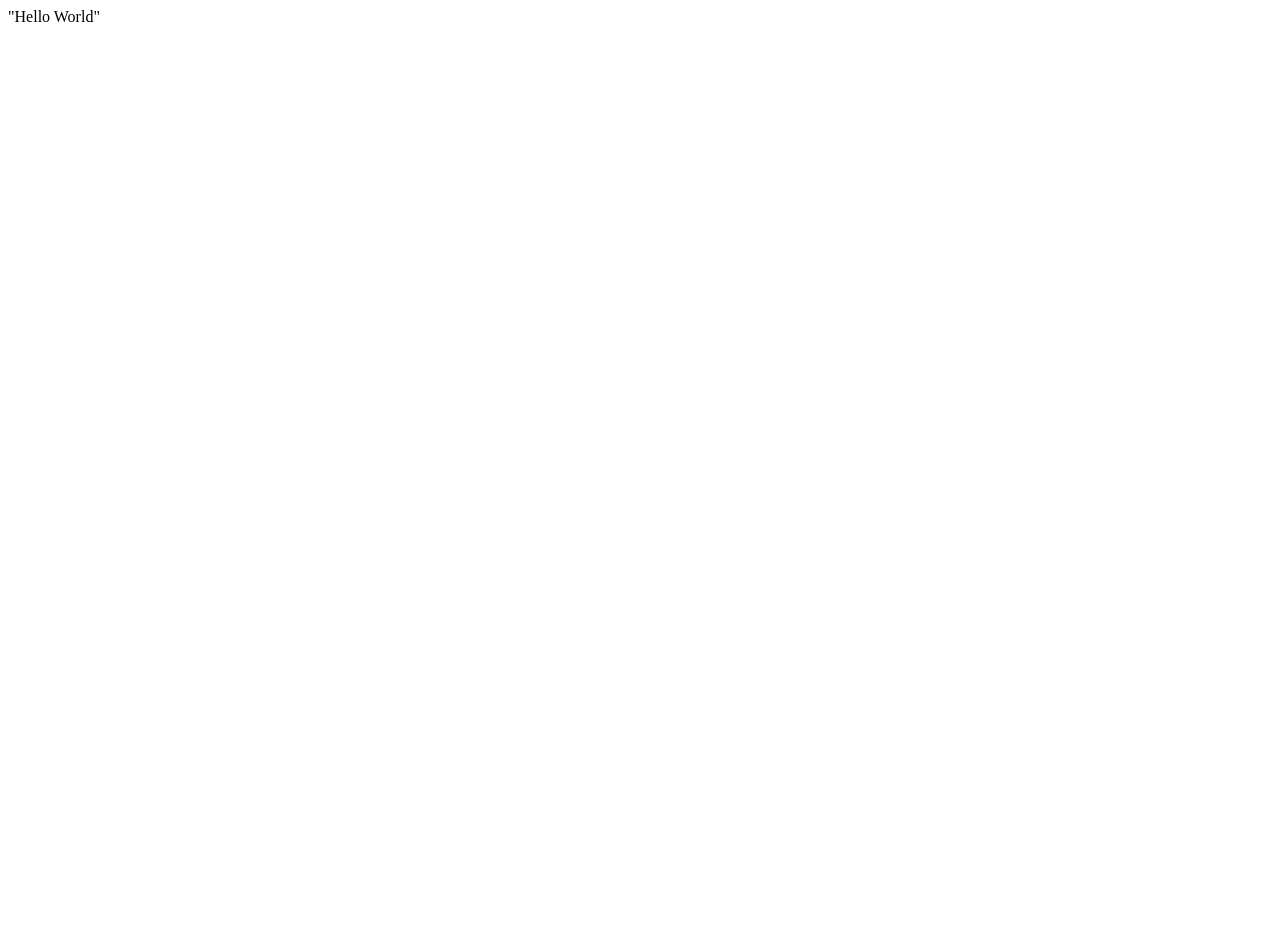
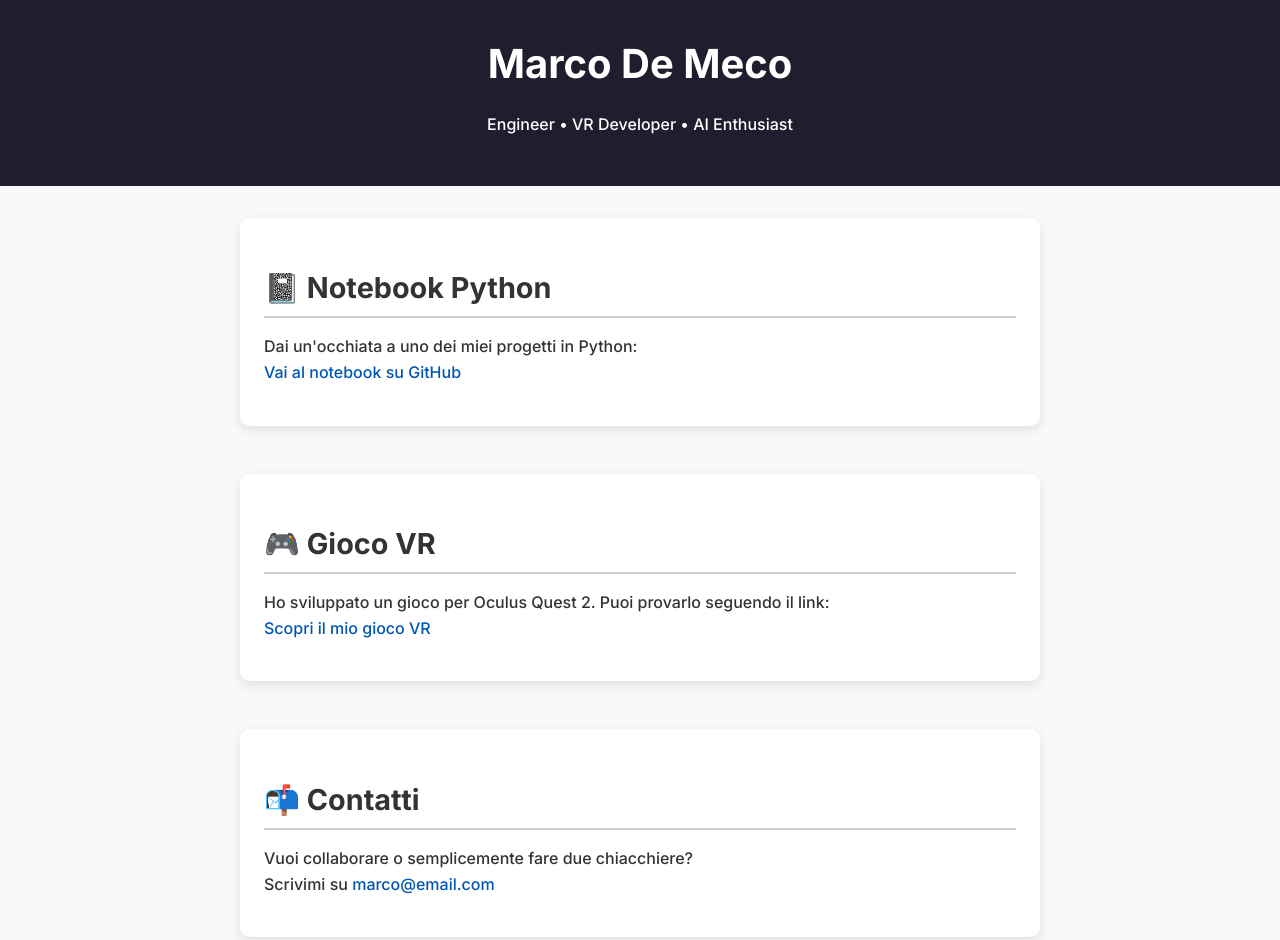
Before and after one commit to MarcoDeMeco/marcodemeco.github.io, a plain HTML site: page index.html in a window 1280 px wide. Shown: the top 940 px of the page. Before the commit the page ends 800 px from the top, so only its background shows below. Drawn offline with Linux system fonts and the light colour scheme.

Commit message:
second commit

```diff
--- a/index.html
+++ b/index.html
@@ -1 +1,89 @@
-"Hello World"
+<!DOCTYPE html>
+<html lang="it">
+<head>
+  <meta charset="UTF-8" />
+  <meta name="viewport" content="width=device-width, initial-scale=1.0" />
+  <title>Marco De Meco – Portfolio</title>
+  <link href="https://fonts.googleapis.com/css2?family=Inter:wght@300;500;700&display=swap" rel="stylesheet">
+  <style>
+    body {
+      font-family: 'Inter', sans-serif;
+      margin: 0;
+      background-color: #f9f9f9;
+      color: #333;
+      line-height: 1.6;
+    }
+    header {
+      background-color: #1e1e2f;
+      color: white;
+      padding: 2rem 1rem;
+      text-align: center;
+    }
+    h1 {
+      margin: 0;
+      font-size: 2.5rem;
+    }
+    main {
+      max-width: 800px;
+      margin: auto;
+      padding: 2rem 1rem;
+    }
+    section {
+      margin-bottom: 3rem;
+    }
+    h2 {
+      font-size: 1.8rem;
+      border-bottom: 2px solid #ccc;
+      padding-bottom: 0.3rem;
+      margin-bottom: 1rem;
+    }
+    a {
+      color: #0056b3;
+      text-decoration: none;
+    }
+    a:hover {
+      text-decoration: underline;
+    }
+    .card {
+      background-color: white;
+      padding: 1.5rem;
+      border-radius: 10px;
+      box-shadow: 0 4px 12px rgba(0,0,0,0.1);
+    }
+  </style>
+</head>
+<body>
+  <header>
+    <h1>Marco De Meco</h1>
+    <p>Engineer • VR Developer • AI Enthusiast</p>
+  </header>
+
+  <main>
+    <section class="card">
+      <h2>📓 Notebook Python</h2>
+      <p>
+        Dai un'occhiata a uno dei miei progetti in Python:
+        <br />
+        <a href="https://github.com/tuo-username/notebook-path" target="_blank">Vai al notebook su GitHub</a>
+      </p>
+    </section>
+
+    <section class="card">
+      <h2>🎮 Gioco VR</h2>
+      <p>
+        Ho sviluppato un gioco per Oculus Quest 2. Puoi provarlo seguendo il link:
+        <br />
+        <a href="https://tuo-link-vr-game.com" target="_blank">Scopri il mio gioco VR</a>
+      </p>
+    </section>
+
+    <section class="card">
+      <h2>📬 Contatti</h2>
+      <p>
+        Vuoi collaborare o semplicemente fare due chiacchiere? <br />
+        Scrivimi su <a href="mailto:marco@email.com">marco@email.com</a>
+      </p>
+    </section>
+  </main>
+</body>
+</html>
```
